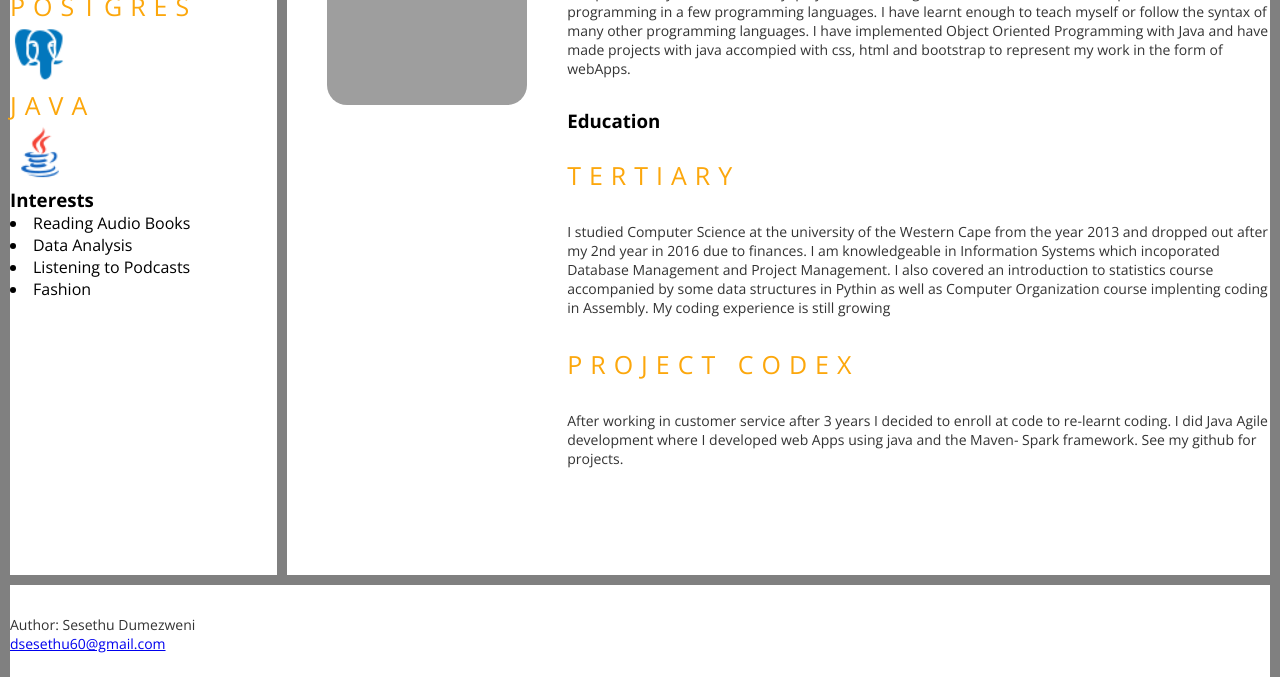
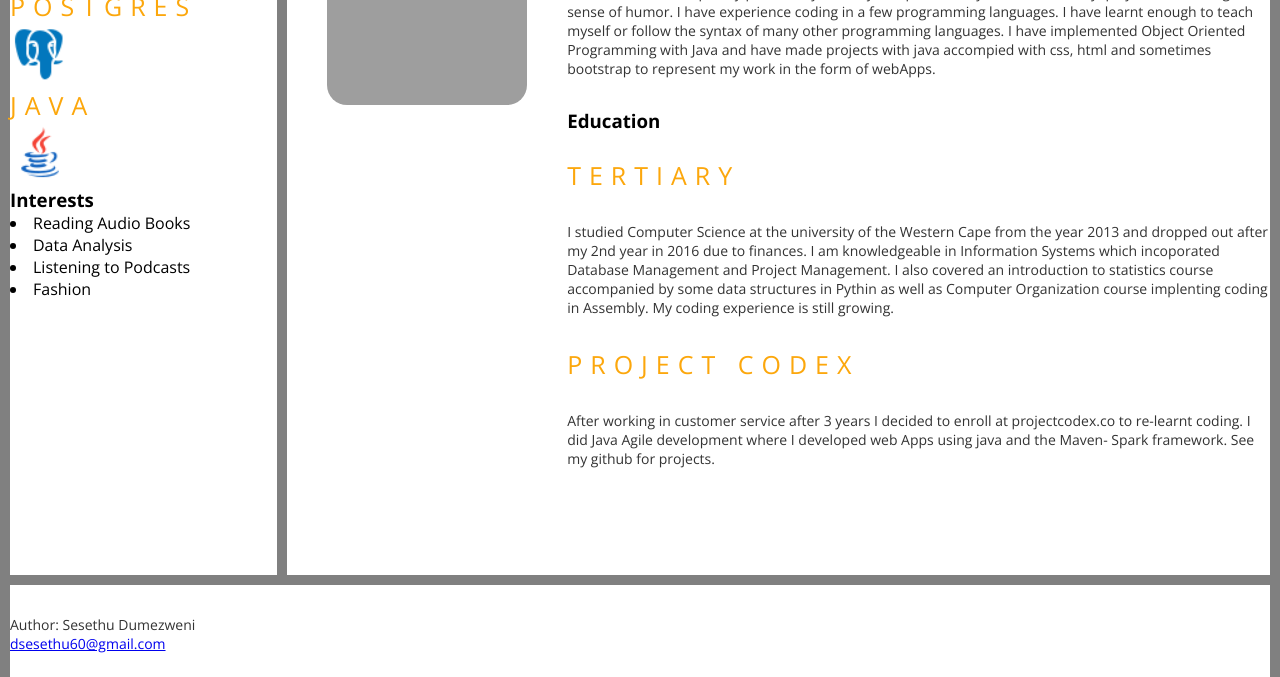
Before and after one commit to sesethud/portfoliosite, a plain HTML site: page index.html in a window 1280 px wide. Shown: the part 245-922 px from the top of the page. Drawn offline with nearby package versions, Linux system fonts and the light colour scheme; grey boxes are pictures that could not be loaded.

Commit message:
Update index.html
edit on index file.

```diff
--- a/index.html
+++ b/index.html
@@ -63,12 +63,12 @@
             </div>
 
             <div class="bio_text"><br><br><h3> Biography<h3>
-            <p>My name is Sesethu Dumezweni. A programmer raised in Khaylitsha and Centane.
+            <p>My name is Sesethu Dumezweni. I'm a programmer and was raised between Khaylitsha, Cape Town and Centane, Eastern Cape.
               My personality innately comprises of a youthful curiousity, playfulness and a great sense of humor.
-              I have experience in programming in a few programming languages. I have learnt enough
+              I have experience coding in a few programming languages. I have learnt enough
               to teach myself or follow the syntax of many other programming languages.
               I have implemented Object Oriented Programming with Java and have made projects with java
-              accompied with css, html and bootstrap to represent my work in the form of webApps.
+              accompied with css, html and sometimes bootstrap to represent my work in the form of webApps.
               <br><p>
                 <h3> Education<h3>
                 <br>
@@ -79,9 +79,9 @@
 
                     I also covered an introduction to statistics course accompanied by some data structures in Pythin as well
                     as Computer Organization course implenting coding in Assembly.
-                     My coding experience is still growing<p>
+                     My coding experience is still growing.<p>
                 <h2> Project Codex</h2>
-                  <p> After working in customer service after 3 years I decided to enroll at code to re-learnt coding.
+                  <p> After working in customer service after 3 years I decided to enroll at projectcodex.co to re-learnt coding.
                   I did Java Agile development where I developed web Apps using java and the Maven- Spark framework.
                   See my github for projects.
 
```
